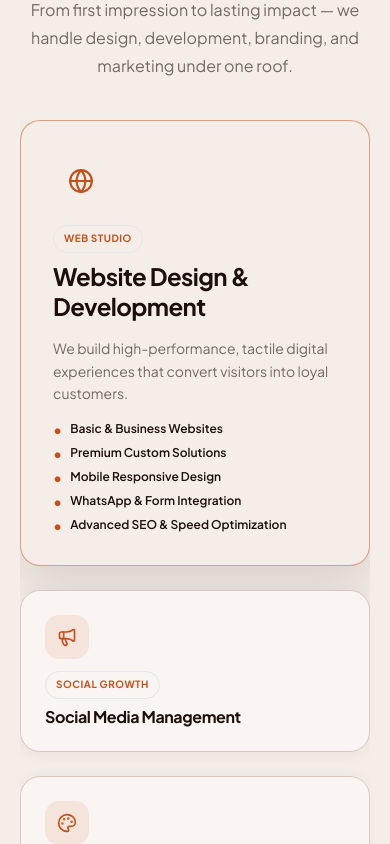
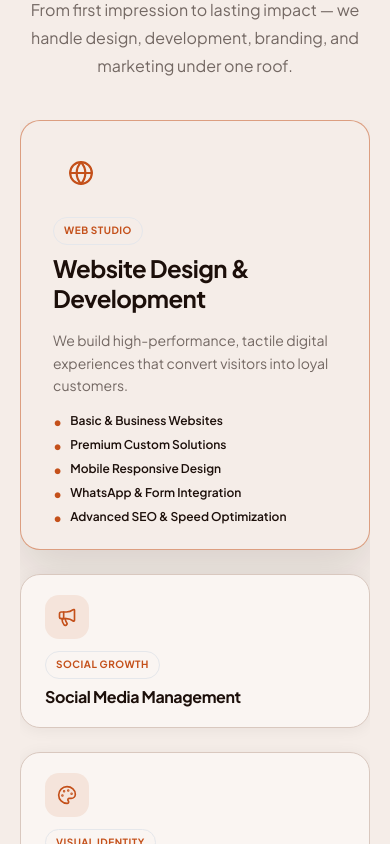
Before and after one commit to TheBlackKnight9/KP-Creative-, a Next.js app: page / in a window 390 px wide. Shown: the part 1560-2404 px from the top of the page. Built offline with nearby package versions, Linux system fonts and the light colour scheme.

Commit message:
style: increase parent container height and adjust card padding to prevent bottom clipping

```diff
--- a/app/page.jsx
+++ b/app/page.jsx
@@ -204,8 +204,8 @@ function ServiceCard({ s, isExpanded, isMobile, onHover }) {
       onFocus={onHover}
       className={`relative overflow-hidden rounded-[20px] border transition-all duration-500 ease-in-out w-full h-full cursor-pointer flex
         ${isExpanded
-          ? "border-[#C4501A]/50 bg-[#F5EDE8] shadow-[0_22px_48px_rgba(28,15,10,0.12)] p-8"
-          : "border-[#D9C8BF] bg-[#FAF5F2] shadow-[0_2px_16px_rgba(28,15,10,0.06)] p-6 hover:border-[#C4501A]/30"
+          ? "border-[#C4501A]/50 bg-[#F5EDE8] shadow-[0_22px_48px_rgba(28,15,10,0.12)] py-6 px-8"
+          : "border-[#D9C8BF] bg-[#FAF5F2] shadow-[0_2px_16px_rgba(28,15,10,0.06)] py-5 px-6 hover:border-[#C4501A]/30"
         }`}
     >
       <div className={`flex w-full h-full ${isExpanded && !isMobile ? "flex-row justify-between items-center gap-6" : "flex-col justify-between items-start"}`}>
@@ -431,7 +431,7 @@ export default function HomePage() {
             </p>
           </div>
 
-          <div className="w-full flex flex-col gap-6 md:h-[600px] overflow-hidden">
+          <div className="w-full flex flex-col gap-6 md:h-[680px] overflow-hidden">
             {/* Top Row: 2 cards */}
             <div
               className="flex flex-col md:flex-row gap-6 w-full transition-all duration-500 ease-in-out flex-nowrap"
```
